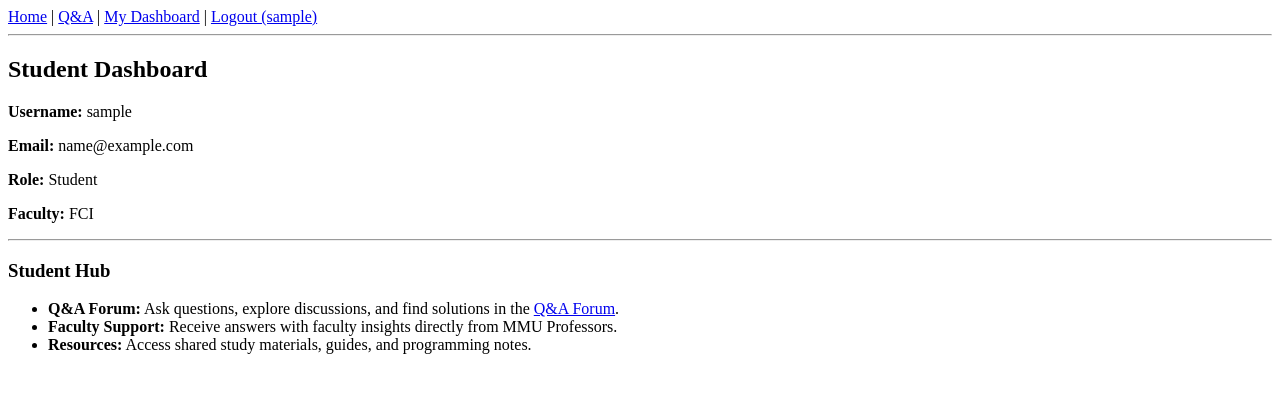
After one commit to MaxMk-x8/Mini-It-project, a Flask app: page /dashboard/student in a window 1280 px wide. The commit adds this page. Shown: the top 393 px of the page. Run offline with Flask 3, Linux system fonts and the light colour scheme; the visitor is signed in with stand-in values (Sample User, id 1).

Commit message:
Mohammad Khan

```diff
--- a/app.py
+++ b/app.py
@@ -199,10 +199,36 @@ def logout():
     return redirect(url_for('home'))
 
 
-@app.route('/dashboard/user')
+@app.route('/dashboard')
 @login_required
-def user_dashboard():
-    return render_template('user_dashboard.html', user=current_user)
+def dashboard():
+    if current_user.is_professor():
+        return redirect(url_for('professor_dashboard'))
+    elif current_user.is_student():
+        return redirect(url_for('student_dashboard'))
+    elif current_user.is_moderator():
+        return redirect(url_for('moderator_dashboard'))
+    elif current_user.is_admin():
+        return redirect(url_for('admin_dashboard'))
+    return redirect(url_for('home'))
+
+
+@app.route('/dashboard/student')
+@login_required
+def student_dashboard():
+    if not current_user.is_student():
+        flash('Not authorized to view the student dashboard.', 'danger')
+        return redirect(url_for('dashboard'))
+    return render_template('student_dashboard.html', user=current_user)
+
+
+@app.route('/dashboard/professor')
+@login_required
+def professor_dashboard():
+    if not current_user.is_professor():
+        flash('Not authorized to view the professor dashboard.', 'danger')
+        return redirect(url_for('dashboard'))
+    return render_template('professor_dashboard.html', user=current_user)
 
 
 @app.route('/dashboard/moderator')
--- a/models.py
+++ b/models.py
@@ -102,6 +102,19 @@ class Question(db.Model):
     )
     best_answer = db.relationship('Answer', foreign_keys=[best_answer_id], post_update=True)
 
+    def __init__(self, title=None, content=None, category='General', faculty=FACULTY_CODES[0], author_id=None, best_answer_id=None, **kwargs):
+        super().__init__(**kwargs)
+        if title:
+            self.title = title
+        if content:
+            self.content = content
+        self.category = category
+        self.faculty = faculty
+        if author_id:
+            self.author_id = author_id
+        if best_answer_id:
+            self.best_answer_id = best_answer_id
+
     def __repr__(self):
         return f'<Question {self.id}: {self.title[:30]}>'
 
@@ -122,5 +135,15 @@ class Answer(db.Model):
     author = db.relationship('User', backref=db.backref('answers', lazy=True))
     question = db.relationship('Question', foreign_keys=[question_id], back_populates='answers')
 
+    def __init__(self, content=None, question_id=None, author_id=None, is_best_answer=False, **kwargs):
+        super().__init__(**kwargs)
+        if content:
+            self.content = content
+        if question_id:
+            self.question_id = question_id
+        if author_id:
+            self.author_id = author_id
+        self.is_best_answer = is_best_answer
+
     def __repr__(self):
         return f'<Answer {self.id} for Question {self.question_id}>'
--- a/requirements.txt
+++ b/requirements.txt
@@ -14,6 +14,7 @@ Flask-Login
 
 # Forms + CSRF protection
 Flask-WTF
+WTForms
 
 # Password hashing, secure filenames (comes with Flask, listed explicitly)
 Werkzeug
--- a/templates/base.html
+++ b/templates/base.html
@@ -9,7 +9,7 @@
         <a href="{{ url_for('home') }}">Home</a> |
         <a href="{{ url_for('qa_list') }}">Q&A</a> |
         {% if current_user.is_authenticated %}
-            <a href="{{ url_for('user_dashboard') }}">My Dashboard</a> |
+            <a href="{{ url_for('dashboard') }}">My Dashboard</a> |
             {% if current_user.is_moderator() %}
                 <a href="{{ url_for('moderator_dashboard') }}">Moderator Dashboard</a> |
             {% endif %}
--- /dev/null
+++ b/templates/student_dashboard.html
@@ -0,0 +1,16 @@
+{% extends "base.html" %}
+{% block content %}
+<h2>Student Dashboard</h2>
+<p><strong>Username:</strong> {{ user.username }}</p>
+<p><strong>Email:</strong> {{ user.email }}</p>
+<p><strong>Role:</strong> {{ user.role }}</p>
+<p><strong>Faculty:</strong> {{ user.faculty }}</p>
+
+<hr>
+<h3>Student Hub</h3>
+<ul>
+    <li><strong>Q&A Forum:</strong> Ask questions, explore discussions, and find solutions in the <a href="{{ url_for('qa_list') }}">Q&A Forum</a>.</li>
+    <li><strong>Faculty Support:</strong> Receive answers with faculty insights directly from MMU Professors.</li>
+    <li><strong>Resources:</strong> Access shared study materials, guides, and programming notes.</li>
+</ul>
+{% endblock %}
```
Also changed, not shown: templates/professor_dashboard.html (added, +16 -0 lines), templates/user_dashboard.html (deleted, +0 -8 lines).
